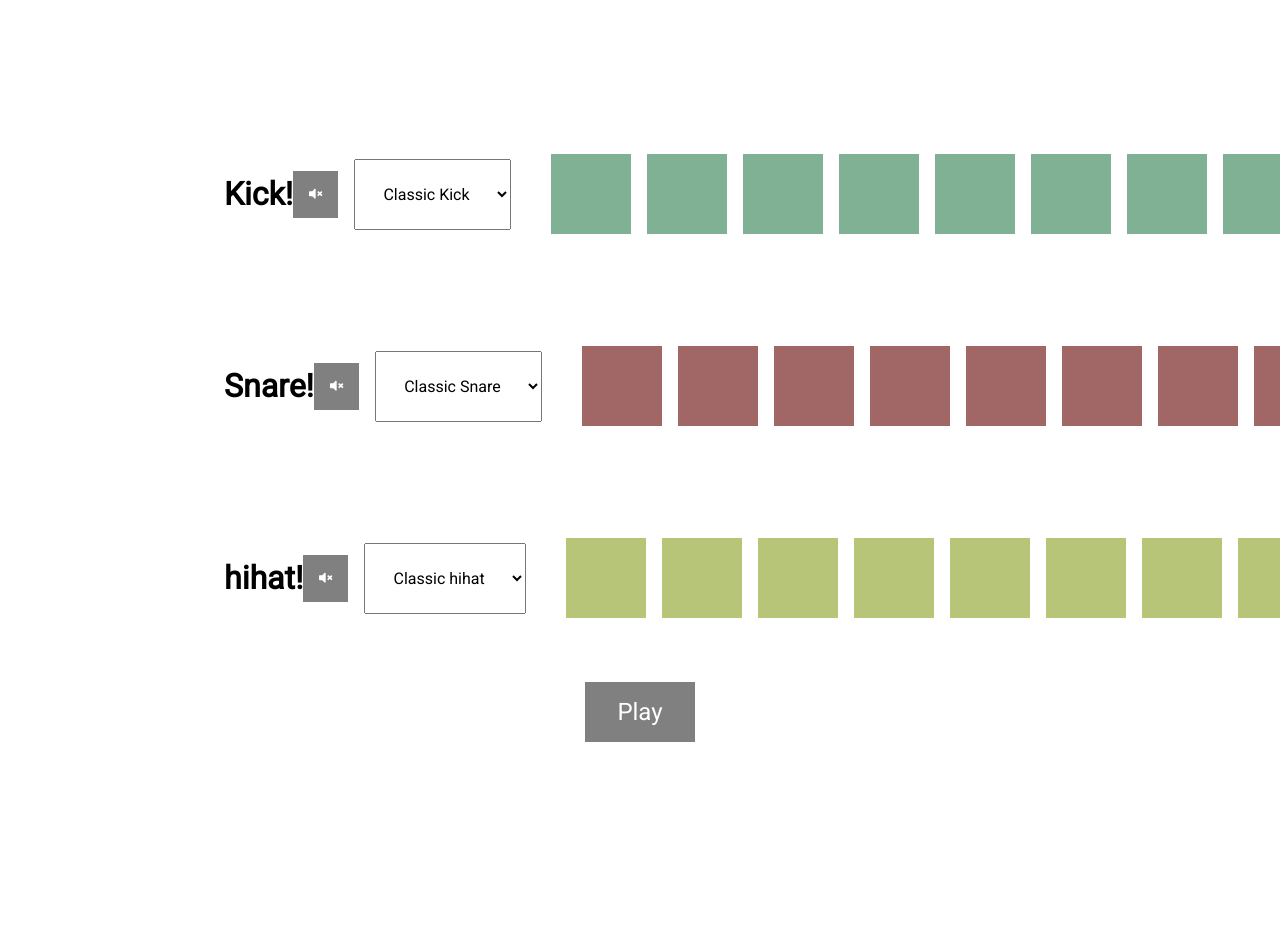
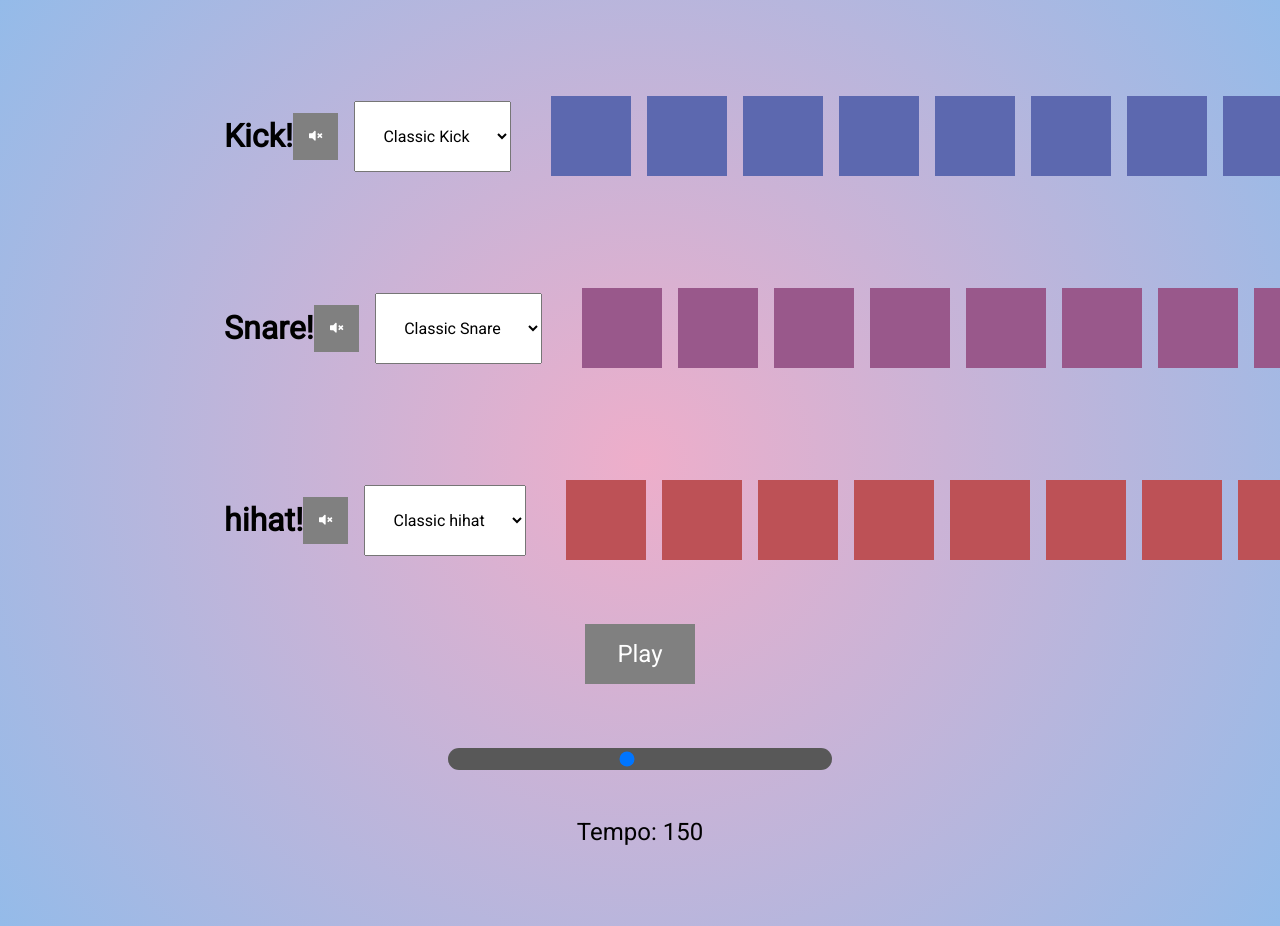
Before and after one commit to Maxlitv/beat-maker, a plain HTML site: page index.html in a window 1280 px wide. Shown: the top 926 px of the page. Before the commit the page ends 800 px from the top, so only its background shows below. Drawn offline with Linux system fonts and the light colour scheme.

Commit message:
'beatmaker_yo'

```diff
--- a/app.js
+++ b/app.js
@@ -14,6 +14,7 @@ class Drumkit {
     this.isPlaying = null;
     this.selects = document.querySelectorAll("select");
     this.muteBtns = document.querySelectorAll(".mute");
+    this.tempoSlider = document.querySelector(".tempo-slider");
   }
   //methods for object
   activePad() {
@@ -110,6 +111,19 @@ class Drumkit {
       }
     }
   }
+  changeTempo(e) {
+    const tempoText = document.querySelector(".tempo-nr");
+    tempoText.innerText = e.target.value;
+  }
+  updateTempo(e) {
+    this.bpm = e.target.value;
+    clearInterval(this.isPlaying);
+    this.isPlaying = null;
+    const playBtn = document.querySelector(".play");
+    if (playBtn.classList.contains("active")) {
+      this.start();
+    }
+  }
 }
 
 const drumKit = new Drumkit();
@@ -137,3 +151,9 @@ drumKit.muteBtns.forEach((btn) => {
     drumKit.mute(e);
   });
 });
+drumKit.tempoSlider.addEventListener("input", function (e) {
+  drumKit.changeTempo(e);
+});
+drumKit.tempoSlider.addEventListener("change", function (e) {
+  drumKit.updateTempo(e);
+});
--- a/index.html
+++ b/index.html
@@ -83,6 +83,16 @@
         </div>
       </div>
       <button class="play">Play</button>
+      <div class="tempo">
+        <input
+          type="range"
+          class="tempo-slider"
+          max="300"
+          min="20"
+          value="150"
+        />
+        <p>Tempo: <span class="tempo-nr">150</span></p>
+      </div>
     </div>
 
     <audio src="./sounds/kick-classic.wav" class="kick-sound"></audio>
--- a/style.css
+++ b/style.css
@@ -4,7 +4,14 @@
   box-sizing: border-box;
   font-family: "Roboto", sans-serif;
 }
-
+body {
+  background: rgb(238, 174, 202);
+  background: radial-gradient(
+    circle,
+    rgba(238, 174, 202, 1) 0%,
+    rgba(148, 187, 233, 1) 100%
+  );
+}
 i,
 svg {
   pointer-events: none;
@@ -18,23 +25,23 @@ svg {
   cursor: pointer;
 }
 .kick-pad {
-  background: rgb(129, 177, 149);
+  background: rgb(92, 104, 175);
 }
 .snare-pad {
-  background: rgb(161, 102, 102);
+  background: rgb(153, 88, 139);
 }
 .hihat-pad {
-  background: rgb(183, 197, 121);
+  background: rgb(189, 81, 86);
 }
 
 .kick-pad.active {
-  background: rgb(74, 172, 115);
+  background: rgb(10, 31, 149);
 }
 .snare-pad.active {
-  background: rgb(153, 69, 69);
+  background: rgb(134, 14, 108);
 }
 .hihat-pad.active {
-  background: rgb(142, 158, 70);
+  background: rgb(156, 17, 24);
 }
 
 .sequencer {
@@ -94,6 +101,25 @@ select {
 .mute.active {
   background: rgb(107, 47, 47);
 }
+.tempo {
+  margin: 3rem;
+  width: 30%;
+}
+.tempo p {
+  font-size: 1.5rem;
+  margin: 2rem;
+  text-align: center;
+}
+.tempo-slider {
+  padding: 0.2rem;
+  -webkit-appearance: none;
+  margin: 1rem 0rem;
+  width: 100%;
+  position: relative;
+  background: rgb(88, 88, 88, 88);
+  cursor: pointer;
+  border-radius: 1rem;
+}
 /*animation*/
 @keyframes playTrack {
   from {
```
